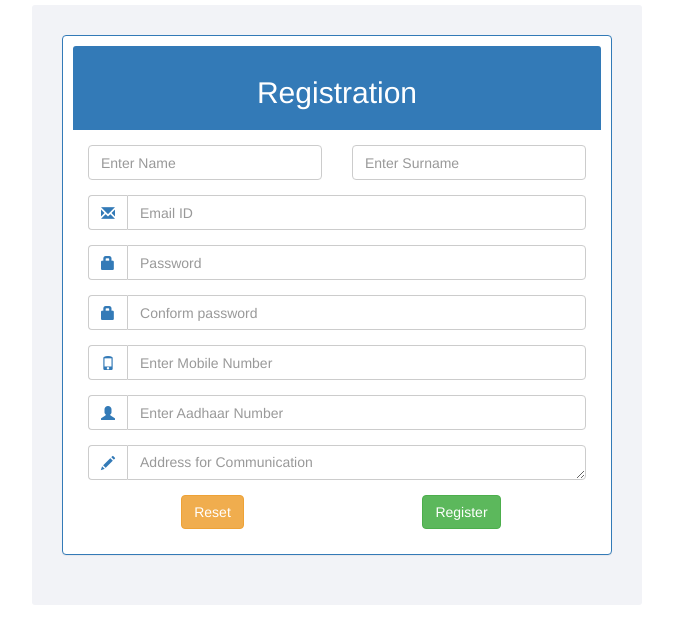
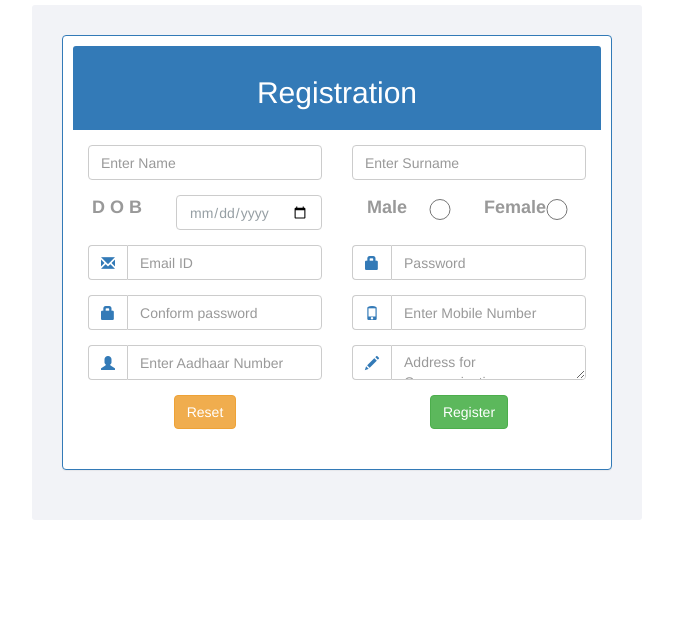
Before and after one commit to MTCAFriends/AngularRoomMaintanance, an Angular app: page /registration in a window 1280 px wide. Shown: the top 644 px of the page, without its empty margins (303-976 px from the left). Built offline with nearby package versions, Linux system fonts and the light colour scheme.

Commit message:
second day

```diff
--- a/angular.json
+++ b/angular.json
@@ -19,7 +19,7 @@
             "polyfills": "src/polyfills.ts",
             "tsConfig": "src/tsconfig.app.json",
             "assets": [
-              "src/favicon.ico",
+              "src/",
               "src/assets"
             ],
             "styles": [
@@ -86,7 +86,7 @@
             ],
             "scripts": [],
             "assets": [
-              "src/favicon.ico",
+              "src/",
               "src/assets"
             ]
           }
--- a/src/app/registration.component/registration.component.css
+++ b/src/app/registration.component/registration.component.css
@@ -24,7 +24,7 @@ form{
     padding: 30px;
 }
 label{
-    font-size:15px;
+    font-size:18px;
 }
 .input-group-addon{
     background-color:white;
@@ -33,3 +33,14 @@ label{
 .panel{
     padding:10px;
 }
+input[type="radio"]{
+    border: 0px;
+    width: 100%;
+    height: 1.5em;
+
+}
+#genderborder{
+    height:35px;
+	box-shadow:none;
+    color:#969fa4;
+}
--- a/src/app/registration.component/registration.component.html
+++ b/src/app/registration.component/registration.component.html
@@ -16,52 +16,73 @@
                         </div>
                     </div>
                     <div class="form-group">
-                        <div class=" ">
+                        <div class="row ">
+                                <label class="col-md-2">D O B</label>
+                                <div class="col-md-4">
+                                     <input type="date" id=""  class="form-control" required>
+                                </div>
+                            <div class="col-md-6">
+                                   <label class="col-md-3">Male</label>
+                                    <div class="col-md-3">
+                                        <input type="radio" name="gender" value="">
+                                    </div>
+                                    <label class="col-md-3">Female</label>
+                                    <div class="col-md-3">
+                                        <input type="radio" name="gender" vlaue="" >
+                                    </div>
+                            </div>
+                        </div>
+                    </div>
+                    <div class="form-group">
+                        <div class="row">
+                            <div class="col-md-6 ">
                                     <div class="input-group">
                                             <span class="input-group-addon"><a href="#"><i class="glyphicon glyphicon-envelope"></i></a></span>
                                             <input type="email" id="email" formControlName="emailCtrl" class="form-control" placeholder="Email ID" required>
                                     </div>
                             </div>
-                    </div>
-                    <div class="form-group">
-                        <div class=" ">
+                            <div class="col-md-6 ">
                                         <div class="input-group">
                                             <span class="input-group-addon"><a href="#"><i class="glyphicon glyphicon-lock"></i></a></span>
                                             <input type="password" id="pwd" formControlName="pwd" class="form-control" placeholder="Password" required>
                                         </div>
                             </div>
                         </div>
+                    </div>
                     <div class="form-group">
-                        <div class=" ">
+                        <div class="row">
+                            <div class="col-md-6">
                                 <div class="input-group">
                                             <span class="input-group-addon"><a href="#"><i class="glyphicon glyphicon-lock"></i></a></span>
                                             <input type="password" id="conpwd" formControlName="conpwd" class="form-control" placeholder="Conform password" required>
                                 </div>
                             </div>
-                    </div>
-                    <div class="form-group">
-                        <div class=" ">
+                            <div class="col-md-6 ">
                                 <div class="input-group">
                                             <span class="input-group-addon"><a href="#"><i class="glyphicon glyphicon-phone"></i></a></span>
                                             <input type="text" id="mobile" formControlName="mobile" class="form-control" placeholder="Enter Mobile Number" required>
                                 </div>
                             </div>
                         </div>
+                    </div>
                     <div class="form-group">
-                        <div class=" ">
+                      <div class="row">
+                            <div class="col-md-6 ">
                                     <div class="input-group">
                                         <span class="input-group-addon"><a href="#"><i class="glyphicon glyphicon-user"></i></a></span>
                                         <input type="text" id="aadhar" formControlName="aadhar" class="form-control" placeholder="Enter Aadhaar Number" required>
                                     </div>
                             </div>
-                     </div>
-                    <div class="form-group">
+                            <div class="col-md-6">
                                 <div class="input-group">
                                     <span class="input-group-addon"><a href="#"><i class="glyphicon glyphicon-pencil"></i></a></span>
                                     <textarea class="form-control" placeholder="Address for Communication"></textarea>
                                 </div>
                             </div>
+                      </div>
+                    </div>
                     <div class="form-group">
+                        <div class="row">
                             <div class=" col-md-6">
                                 <button class="btn btn-md btn-warning">Reset</button>
                             </div>
@@ -71,6 +92,7 @@
                         </div>
                     </div>
               </div>
+              </div>
         </form>
     </div>
 </body>
--- a/src/app/registration.component/registration.component.ts
+++ b/src/app/registration.component/registration.component.ts
@@ -9,6 +9,8 @@ export class RegistrationComponent implements OnInit {
 
   constructor() { }
 
+  genderList:string[]=['Male','Female','Other'];
+
   ngOnInit() {
   }
 
--- a/src/app/reposts.component/reposts.component.ts
+++ b/src/app/reposts.component/reposts.component.ts
@@ -1,5 +1,6 @@
 import { Component, OnInit } from '@angular/core';
-//import{ProformaComponent} from '../proforma.component/proforma.component';
+import{ FormBuilder, FormGroup, Validators} from '@angular/forms';
+
 
 @Component({
   selector: 'app-reposts',
```
Also changed, not shown: 1 other file (tests, documents, lock files or other folders). Lines whose indentation alone changed are shown as unchanged.
